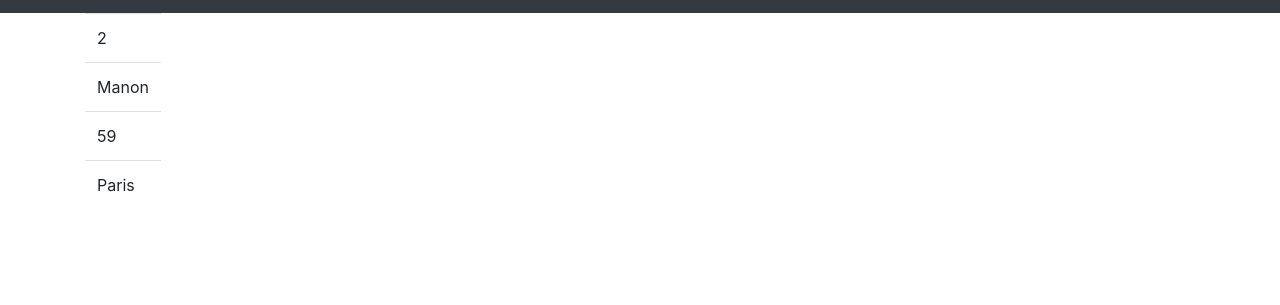
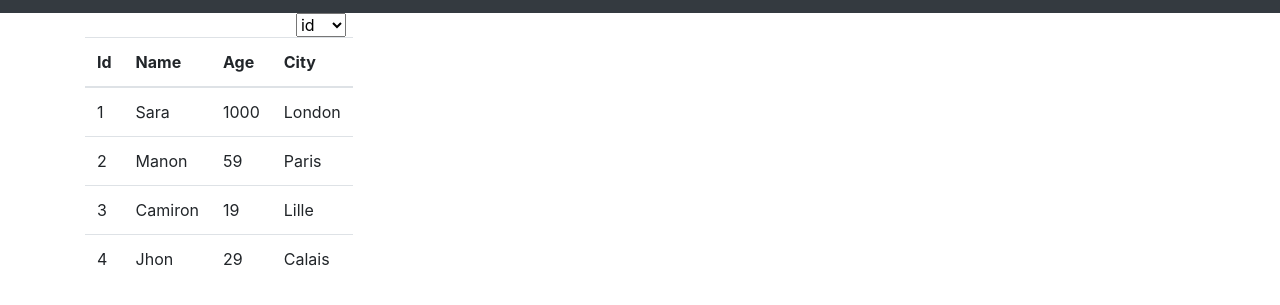
Before and after one commit to mudather5/exo4, a plain HTML site: page index.html in a window 1280 px wide. Shown: the part 45-350 px from the top of the page. Drawn offline with nearby package versions, Linux system fonts and the light colour scheme.

Commit message:
added css propreties

```diff
--- a/css/main.css
+++ b/css/main.css
@@ -97,7 +97,10 @@ textarea {
    Author's custom styles
    ========================================================================== */
 
-
+#drowdown {
+    width: 50px;
+    margin-left: 19%;
+}
 
 
 
@@ -145,7 +148,8 @@ textarea {
     padding: 0;
     position: absolute;
     width: 1px;
-    white-space: nowrap; /* 1 */
+    white-space: nowrap;
+    /* 1 */
 }
 
 /*
@@ -187,8 +191,10 @@ textarea {
 
 .clearfix:before,
 .clearfix:after {
-    content: " "; /* 1 */
-    display: table; /* 2 */
+    content: " ";
+    /* 1 */
+    display: table;
+    /* 2 */
 }
 
 .clearfix:after {
@@ -206,9 +212,9 @@ textarea {
 }
 
 @media print,
-       (-webkit-min-device-pixel-ratio: 1.25),
-       (min-resolution: 1.25dppx),
-       (min-resolution: 120dpi) {
+(-webkit-min-device-pixel-ratio: 1.25),
+(min-resolution: 1.25dppx),
+(min-resolution: 120dpi) {
     /* Style adjustments for high resolution devices */
 }
 
@@ -219,11 +225,13 @@ textarea {
    ========================================================================== */
 
 @media print {
+
     *,
     *:before,
     *:after {
         background: transparent !important;
-        color: #000 !important; /* Black prints faster */
+        color: #000 !important;
+        /* Black prints faster */
         -webkit-box-shadow: none !important;
         box-shadow: none !important;
         text-shadow: none !important;
@@ -235,11 +243,11 @@ textarea {
     }
 
     a[href]:after {
-        content: " (" attr(href) ")";
+        content: " ("attr(href) ")";
     }
 
     abbr[title]:after {
-        content: " (" attr(title) ")";
+        content: " ("attr(title) ")";
     }
 
     /*
@@ -255,6 +263,7 @@ textarea {
     pre {
         white-space: pre-wrap !important;
     }
+
     pre,
     blockquote {
         border: 1px solid #999;
--- a/index.html
+++ b/index.html
@@ -10,7 +10,8 @@
 
   <link rel="manifest" href="site.webmanifest">
   <link rel="apple-touch-icon" href="icon.png">
-  <link rel="stylesheet" href="https://stackpath.bootstrapcdn.com/bootstrap/4.1.2/css/bootstrap.min.css" integrity="sha384-Smlep5jCw/wG7hdkwQ/Z5nLIefveQRIY9nfy6xoR1uRYBtpZgI6339F5dgvm/e9B" crossorigin="anonymous">
+  <link rel="stylesheet" href="https://stackpath.bootstrapcdn.com/bootstrap/4.1.2/css/bootstrap.min.css" integrity="sha384-Smlep5jCw/wG7hdkwQ/Z5nLIefveQRIY9nfy6xoR1uRYBtpZgI6339F5dgvm/e9B"
+    crossorigin="anonymous">
 
   <!-- Place favicon.ico in the root directory -->
 
@@ -32,9 +33,20 @@
   <![endif]-->
   <div class="container">
     <div class="table table-hover">
+      <select name="choice" id="drowdown">
+        <option placeholder="2" selected>id</option>
+        <option placeholder="1">1</option>
+        <option placeholder="2">2</option>
+        <option placeholder="3">3</option>
+        <option placeholder="4">4</option>
+
+      </select>
       <table>
         <thead id="myTable">
-
+          <th>Id</th>
+          <th>Name</th>
+          <th>Age</th>
+          <th>City</th>
         </thead>
       </table>
 
@@ -45,15 +57,24 @@
 
   <!-- Add your site or application content here -->
   <script src="js/vendor/modernizr-3.6.0.min.js"></script>
-  <script src="https://code.jquery.com/jquery-3.3.1.min.js" integrity="sha256-FgpCb/KJQlLNfOu91ta32o/NMZxltwRo8QtmkMRdAu8=" crossorigin="anonymous"></script>
-  <script>window.jQuery || document.write('<script src="js/vendor/jquery-3.3.1.min.js"><\/script>')</script>
+  <script src="https://code.jquery.com/jquery-3.3.1.min.js" integrity="sha256-FgpCb/KJQlLNfOu91ta32o/NMZxltwRo8QtmkMRdAu8="
+    crossorigin="anonymous"></script>
+  <script>
+    window.jQuery || document.write('<script src="js/vendor/jquery-3.3.1.min.js"><\/script>')
+  </script>
+  <script src="https://cdn.jsdelivr.net/npm/vue@2.5.17/dist/vue.js"></script>
   <script src="js/plugins.js"></script>
   <script src="js/main.js"></script>
 
   <!-- Google Analytics: change UA-XXXXX-Y to be your site's ID. -->
   <script>
-    window.ga = function () { ga.q.push(arguments) }; ga.q = []; ga.l = +new Date;
-    ga('create', 'UA-XXXXX-Y', 'auto'); ga('send', 'pageview')
+    window.ga = function () {
+      ga.q.push(arguments)
+    };
+    ga.q = [];
+    ga.l = +new Date;
+    ga('create', 'UA-XXXXX-Y', 'auto');
+    ga('send', 'pageview')
   </script>
   <script src="https://www.google-analytics.com/analytics.js" async defer></script>
 </body>
--- a/js/main.js
+++ b/js/main.js
@@ -7,54 +7,45 @@ let Clients = {
                 for (const key in object) {
                         if (object.hasOwnProperty(key)) {
                                 this[key] = object[key];
+                                console.log(this.name);
+
                         }
                 }
 
         }
+
+
 };
 
 
 
 let htmlManager = {
+
         thead: document.getElementById('myTable'),
-        getTr: function (object) {
-                //create new tr element
-                let tr = document.createElement('tr');
-                htmlManager.thead.appendChild(tr);
-        },
 
         getTdid: function (object) {
-                //create new td in the table
-                let tr = document.createElement('tr');
-                htmlManager.thead.appendChild(tr);
-                tdId = document.createElement('td');
-                tdId.innerHTML = object[1].id;
-                tr.appendChild(tdId);
-        },
 
-        gettdName: function (object) {
-                let tr = document.createElement('tr');
-                htmlManager.thead.appendChild(tr);
-                let tdName = document.createElement('td');
-                tdName.innerHTML = object[1].name;
-                tr.appendChild(tdName);
-        },
+                for (let i = 0; i < object.length; i++) {
 
-        getTdage: function (object) {
-                let tr = document.createElement('tr');
-                htmlManager.thead.appendChild(tr);
-                let tdAge = document.createElement('td');
-                tdAge.innerHTML = object[1].age;
-                tr.appendChild(tdAge);
+                        //create new td in the table
+                        let tr = document.createElement('tr');
+                        htmlManager.thead.appendChild(tr);
+                        tdId = document.createElement('td');
+                        tdId.innerHTML = object[i].id;
+                        tr.appendChild(tdId);
+                        let tdName = document.createElement('td');
+                        tdName.innerHTML = object[i].name;
+                        tr.appendChild(tdName);
+                        let tdAge = document.createElement('td');
+                        tdAge.innerHTML = object[i].age;
+                        tr.appendChild(tdAge);
+                        let tdCity = document.createElement('td');
+                        tdCity.innerHTML = object[i].city;
+                        tr.appendChild(tdCity);
 
-        },
 
-        getTdCity: function (object) {
-                let tr = document.createElement('tr');
-                htmlManager.thead.appendChild(tr);
-                let tdCity = document.createElement('td');
-                tdCity.innerHTML = object[1].city;
-                tr.appendChild(tdCity);
+
+                }
         }
 
 
@@ -65,11 +56,11 @@ let xhttp = new XMLHttpRequest();
 xhttp.onreadystatechange = function () {
         if (this.readyState == 4 && this.status == 200) {
                 let myObject = JSON.parse(this.responseText);
+                Clients.getClient(myObject);
                 htmlManager.getTdid(myObject);
                 htmlManager.gettdName(myObject);
                 htmlManager.getTdage(myObject);
                 htmlManager.getTdCity(myObject);
-                // htmlManager.getTr(myObject);
 
 
         }
```
Lines whose indentation alone changed are shown as unchanged.
